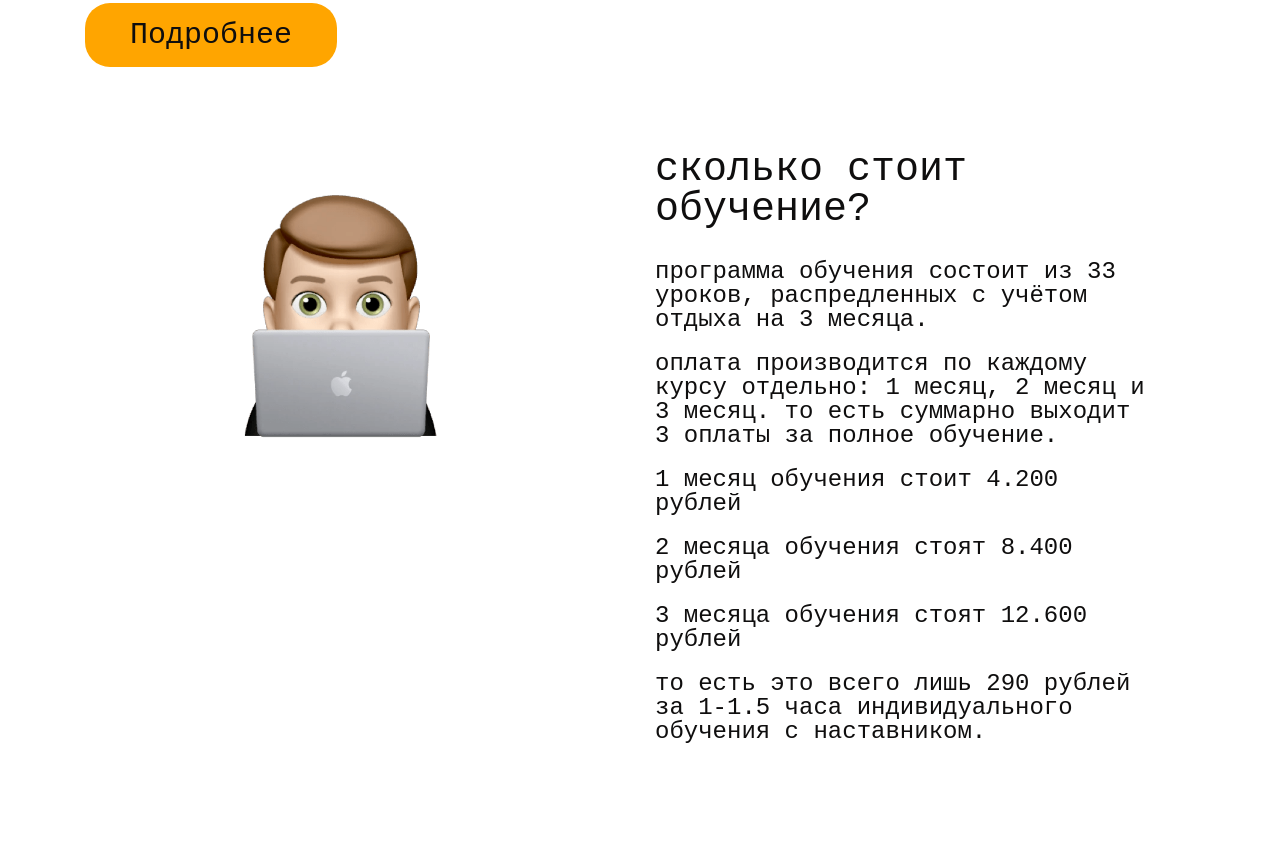
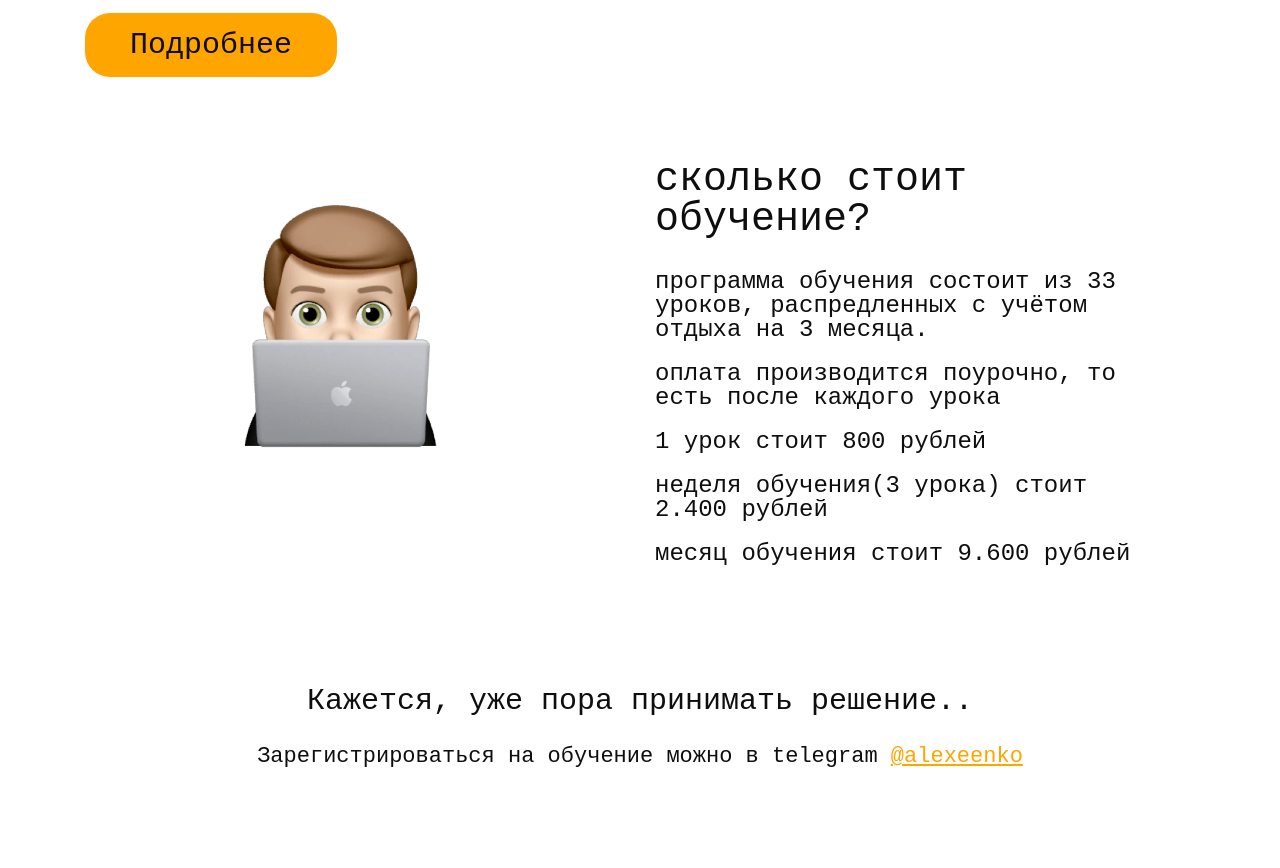
Before and after one commit to alexeenko-sys/development-mentoring, a plain HTML site: page index.html in a window 1280 px wide. Shown: the part 2694-3562 px from the top of the page. Drawn offline with Linux system fonts and the light colour scheme.

Commit message:
feat: add section coming

```diff
--- a/assets/css/main.css
+++ b/assets/css/main.css
@@ -249,6 +249,7 @@ a {
 .programm-figure {
     font-size: 90px;
     color: grey;
+    margin-bottom: 10px;
 }
 .programm-info {
     color: grey;
@@ -312,3 +313,18 @@ a {
 .wallet-inform__img {
     width: 60%;
 }
+
+.coming {
+    text-align: center;
+    padding-bottom: 100px;
+}
+.coming__title {
+    font-size: 30px;
+    margin-bottom: 30px;
+}
+.coming__text {
+    font-size: 22px;
+}
+.coming__text a {
+    color: orange;
+}
--- a/index.html
+++ b/index.html
@@ -15,7 +15,7 @@
     <header class="header">
         <div class="container">
             <div class="header__wrapper">
-                <a class="header__logo" href="#"><img src="assets/images/logo.png" alt="логотип"></a>
+                <a class="header__logo" href="https://dozen.taplink.ws/" target="_blank"><img src="assets/images/logo.png" alt="логотип"></a>
                 <nav class="header-nav">
                     <ul class="header-nav__menu">
                         <li class="header-nav__menu-item"><a class="header-nav__menu-link" href="#about">о наставничестве</a></li>
@@ -152,13 +152,18 @@
                 <div class="wallet-box">
                     <h2 class="wallet-box__title">сколько стоит обучение?</h2>
                     <p class="wallet-box__descr">программа обучения состоит из 33 уроков, распредленных с учётом отдыха на 3 месяца.</p>
-                    <p class="wallet-box__descr">оплата производится по каждому курсу отдельно: 1 месяц, 2 месяц и 3 месяц. то есть суммарно выходит 3 оплаты за полное обучение.</p>
-                    <p class="wallet-box__descr">1 месяц обучения стоит 4.200 рублей</p>
-                    <p class="wallet-box__descr">2 месяца обучения стоят 8.400 рублей</p>
-                    <p class="wallet-box__descr">3 месяца обучения стоят 12.600 рублей</p>
-                    <p class="wallet-box__descr">то есть это всего лишь 290 рублей за 1-1.5 часа индивидуального обучения с наставником.</p>
+                    <p class="wallet-box__descr">оплата производится поурочно, то есть после каждого урока</p>
+                    <p class="wallet-box__descr">1 урок стоит 800 рублей</p>
+                    <p class="wallet-box__descr">неделя обучения(3 урока) стоит 2.400 рублей</p>
+                    <p class="wallet-box__descr">месяц обучения стоит 9.600 рублей</p>
                 </div>
             </div>
+        </div>
+    </section>
+    <section class="coming">
+        <div class="container">
+            <h4 class="coming__title">Кажется, уже пора принимать решение..</h4>
+            <p class="coming__text">Зарегистрироваться на обучение можно в telegram <a href="https://t.me/alexeenko">@alexeenko</a></p>
         </div>
     </section>
 
```
Also changed, not shown: assets/images/logo.png.
